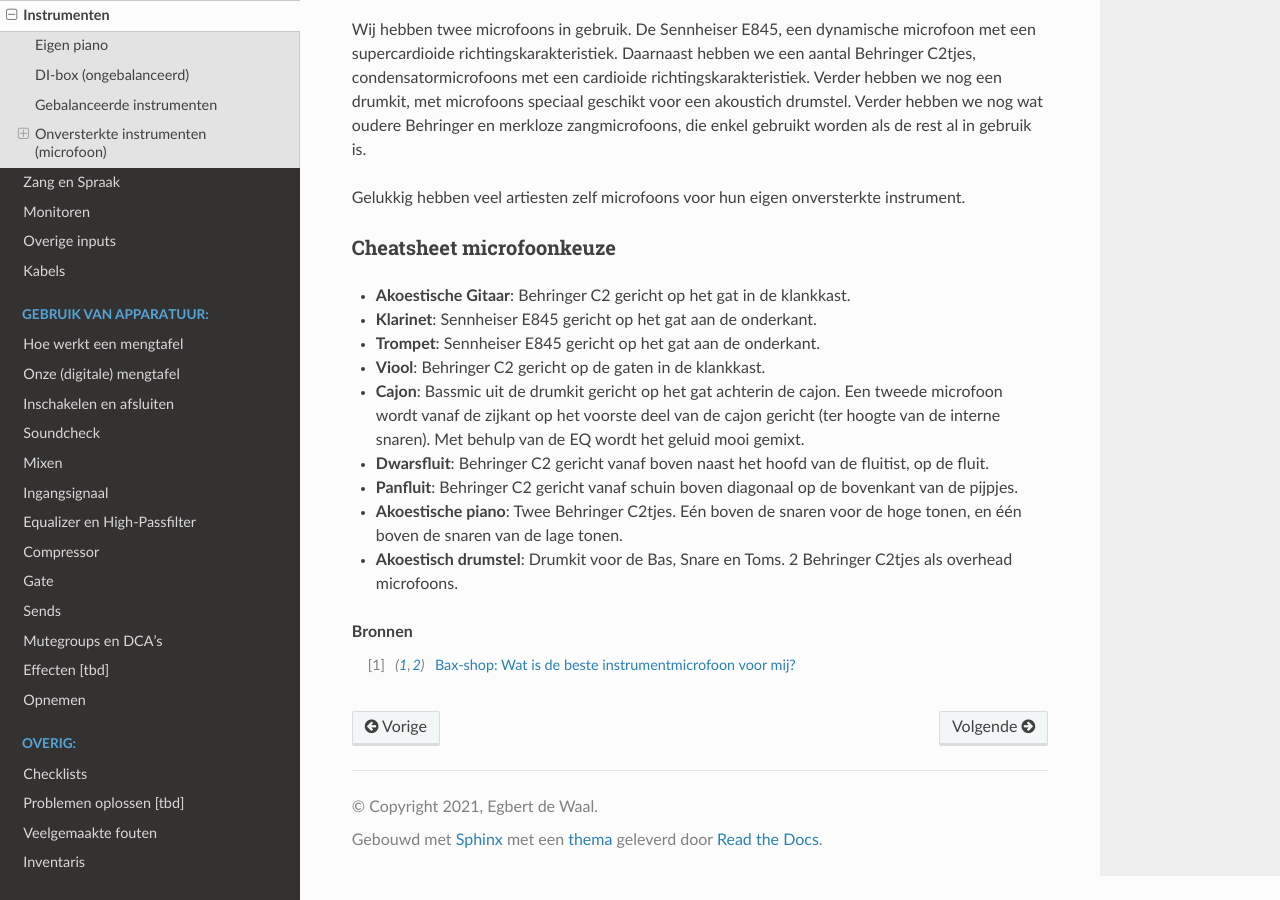
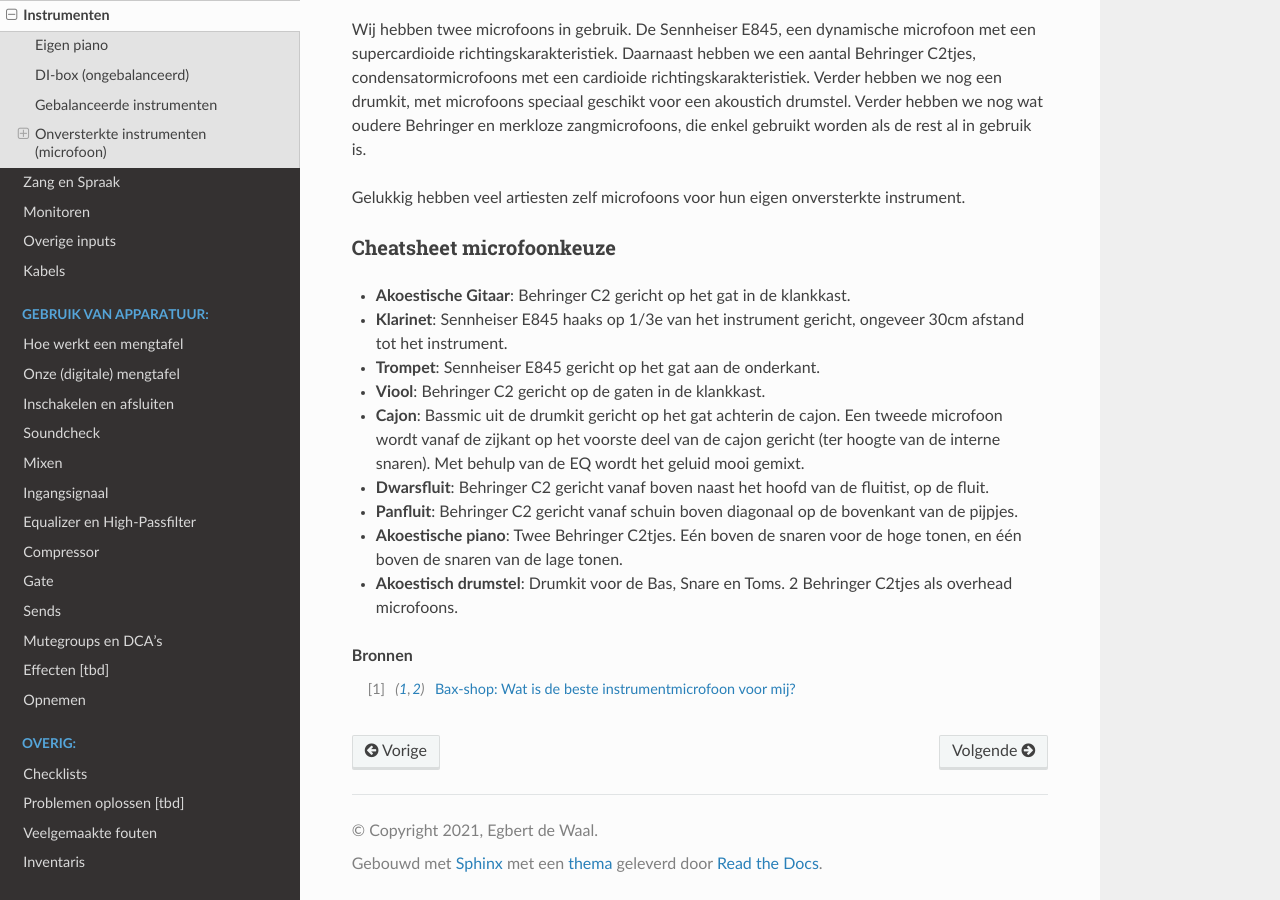
Before and after one commit to edewaal97/docs-geluid-reddingsark-bunschoten, a Sphinx documentation site: the page built from source/klaarzetten-en-aansluiten/instrumenten.rst, in a window 1280 px wide and 900 px high, scrolled down 3137 px. Built offline with Sphinx 7.4.7 and the Read the Docs theme 2.0.0, drawn with Linux system fonts in a browser that asks for light colours.

Commit message:
Correctie microfoon bij klarinet

```diff
--- a/source/klaarzetten-en-aansluiten/instrumenten.rst
+++ b/source/klaarzetten-en-aansluiten/instrumenten.rst
@@ -66,7 +66,7 @@ Gelukkig hebben veel artiesten zelf microfoons voor hun eigen onversterkte instr
 Cheatsheet microfoonkeuze
 ^^^^^^^^^^^^^^^^^^^^^^^^^^
 - **Akoestische Gitaar**: Behringer C2 gericht op het gat in de klankkast.
-- **Klarinet**: Sennheiser E845 gericht op het gat aan de onderkant.
+- **Klarinet**: Sennheiser E845 haaks op 1/3e van het instrument gericht, ongeveer 30cm afstand tot het instrument.
 - **Trompet**: Sennheiser E845 gericht op het gat aan de onderkant.
 - **Viool**: Behringer C2 gericht op de gaten in de klankkast.
 - **Cajon**: Bassmic uit de drumkit gericht op het gat achterin de cajon. Een tweede microfoon wordt vanaf de zijkant op het voorste deel van de cajon gericht (ter hoogte van de interne snaren). Met behulp van de EQ wordt het geluid mooi gemixt.
```
